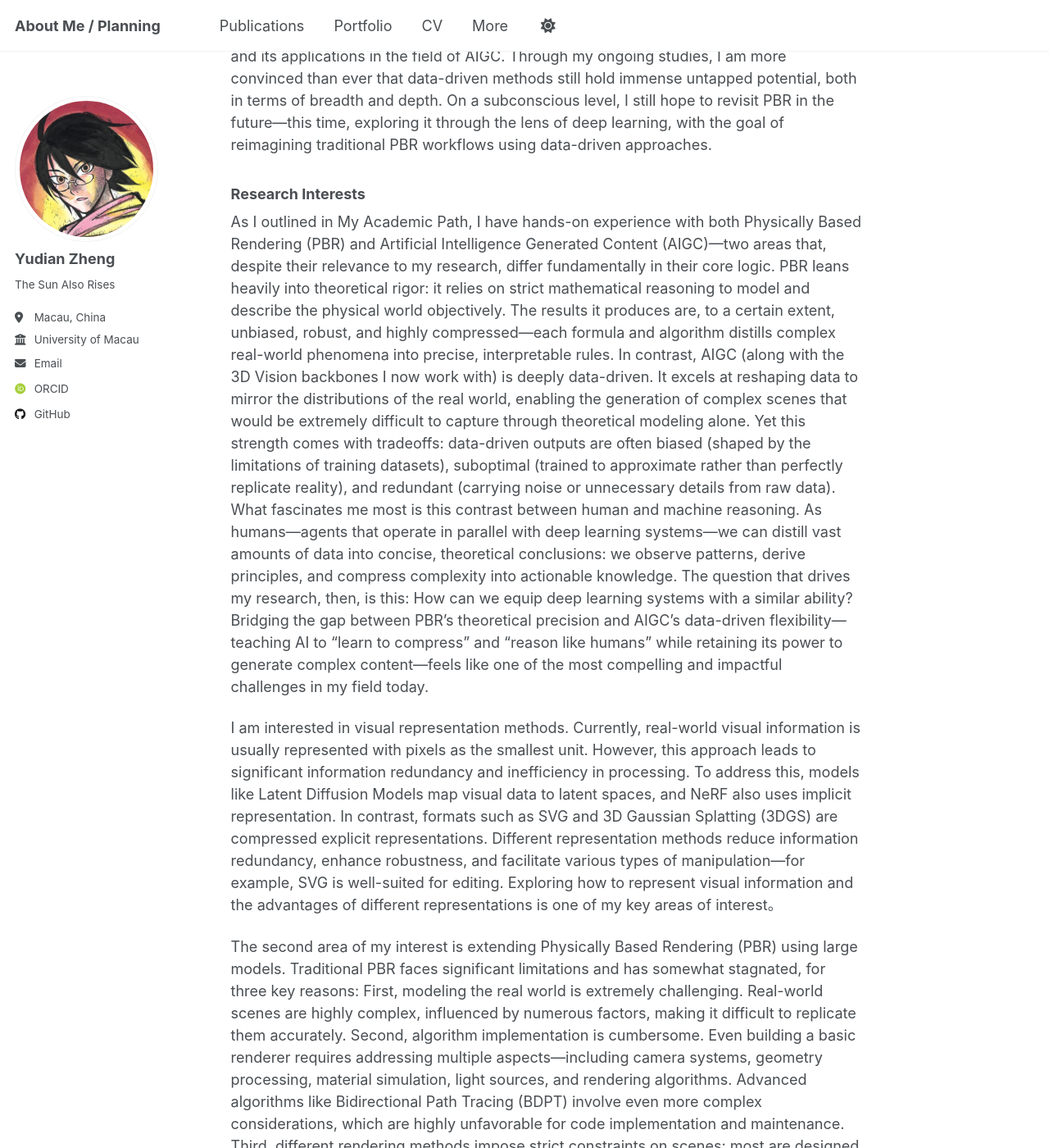
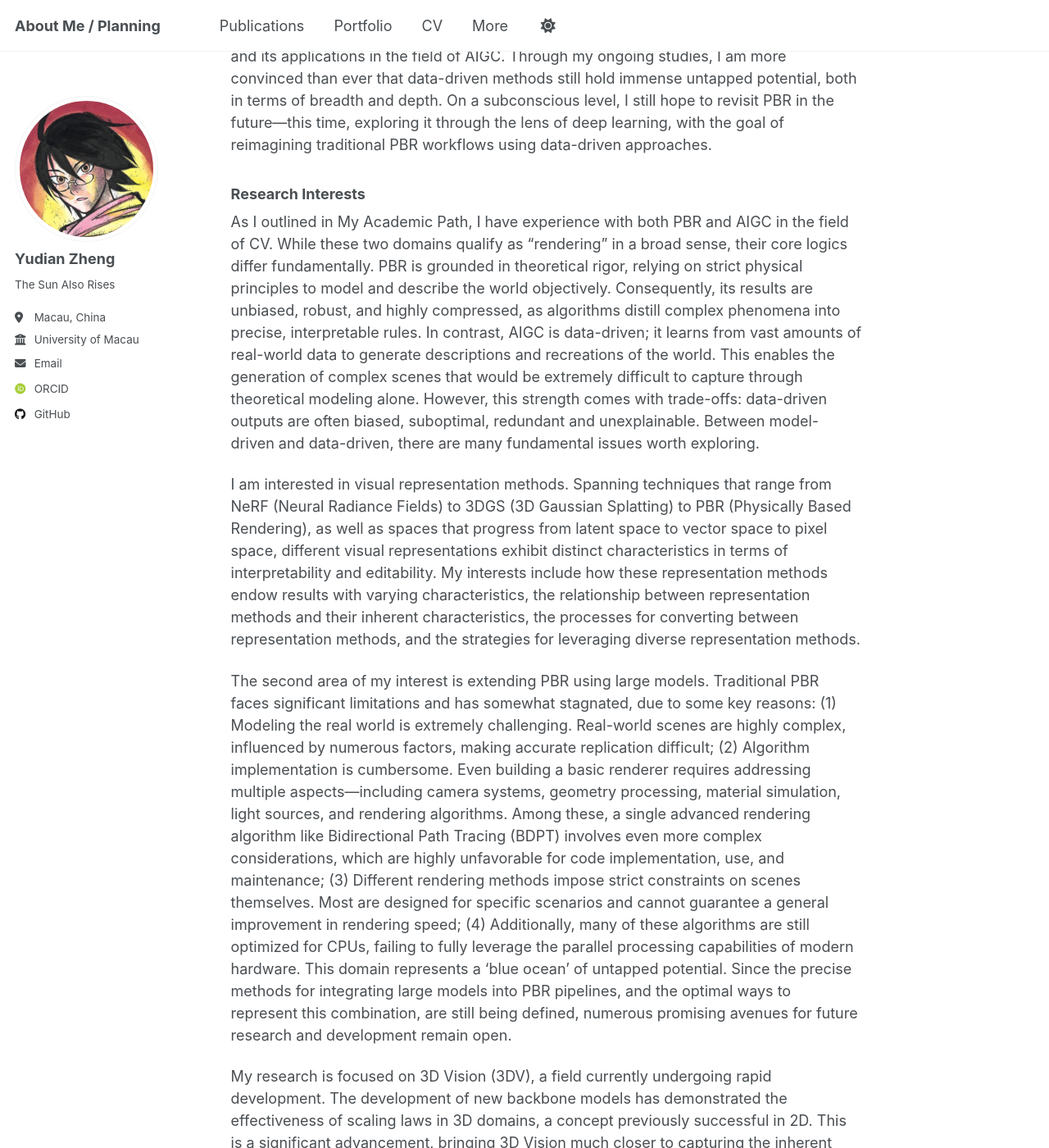
Before and after one commit to yudianzheng/yudianzheng.github.io, a Jekyll site: the page built from _pages/more.md, in a window 1280 px wide and 1400 px high, scrolled down 697 px. Shown: the whole window at 82% size. Built offline with Jekyll 4.4.1, drawn with Linux system fonts in a browser that asks for light colours; some web fonts are replaced; a script that is not in the unit is left out; some of the changed text lies outside the part shown.

```diff
--- a/_pages/more.md
+++ b/_pages/more.md
@@ -19,24 +19,18 @@ Currently, I return to the [University of Macau](https://www.um.edu.mo/) to purs
 
 ### Research Interests
 
-As I outlined in My Academic Path, I have hands-on experience with both Physically Based Rendering (PBR) and Artificial Intelligence Generated Content (AIGC)—two areas that, despite their relevance to my research, differ fundamentally in their core logic.
-PBR leans heavily into theoretical rigor: it relies on strict mathematical reasoning to model and describe the physical world objectively. The results it produces are, to a certain extent, unbiased, robust, and highly compressed—each formula and algorithm distills complex real-world phenomena into precise, interpretable rules. In contrast, AIGC (along with the 3D Vision backbones I now work with) is deeply data-driven. It excels at reshaping data to mirror the distributions of the real world, enabling the generation of complex scenes that would be extremely difficult to capture through theoretical modeling alone. Yet this strength comes with tradeoffs: data-driven outputs are often biased (shaped by the limitations of training datasets), suboptimal (trained to approximate rather than perfectly replicate reality), and redundant (carrying noise or unnecessary details from raw data).
-What fascinates me most is this contrast between human and machine reasoning. As humans—agents that operate in parallel with deep learning systems—we can distill vast amounts of data into concise, theoretical conclusions: we observe patterns, derive principles, and compress complexity into actionable knowledge. The question that drives my research, then, is this: How can we equip deep learning systems with a similar ability? Bridging the gap between PBR’s theoretical precision and AIGC’s data-driven flexibility—teaching AI to “learn to compress” and “reason like humans” while retaining its power to generate complex content—feels like one of the most compelling and impactful challenges in my field today.
+As I outlined in My Academic Path, I have experience with both PBR and AIGC in the field of CV. While these two domains qualify as “rendering” in a broad sense, their core logics differ fundamentally. PBR is grounded in theoretical rigor, relying on strict physical principles to model and describe the world objectively. Consequently, its results are unbiased, robust, and highly compressed, as algorithms distill complex phenomena into precise, interpretable rules. In contrast, AIGC is data-driven; it learns from vast amounts of real-world data to generate descriptions and recreations of the world. This enables the generation of complex scenes that would be extremely difficult to capture through theoretical modeling alone. However, this strength comes with trade-offs: data-driven outputs are often biased, suboptimal, redundant and unexplainable. Between model-driven and data-driven, there are many fundamental issues worth exploring.
 
-I am interested in visual representation methods. Currently, real-world visual information is usually represented with pixels as the smallest unit. However, this approach leads to significant information redundancy and inefficiency in processing.
-To address this, models like Latent Diffusion Models map visual data to latent spaces, and NeRF also uses implicit representation. In contrast, formats such as SVG and 3D Gaussian Splatting (3DGS) are compressed explicit representations.
-Different representation methods reduce information redundancy, enhance robustness, and facilitate various types of manipulation—for example, SVG is well-suited for editing. Exploring how to represent visual information and the advantages of different representations is one of my key areas of interest。
+I am interested in visual representation methods. Spanning techniques that range from NeRF (Neural Radiance Fields) to 3DGS (3D Gaussian Splatting) to PBR (Physically Based Rendering), as well as spaces that progress from latent space to vector space to pixel space, different visual representations exhibit distinct characteristics in terms of interpretability and editability. My interests include how these representation methods endow results with varying characteristics, the relationship between representation methods and their inherent characteristics, the processes for converting between representation methods, and the strategies for leveraging diverse representation methods.
 
-The second area of my interest is extending Physically Based Rendering (PBR) using large models. Traditional PBR faces significant limitations and has somewhat stagnated, for three key reasons:
-First, modeling the real world is extremely challenging. Real-world scenes are highly complex, influenced by numerous factors, making it difficult to replicate them accurately.
-Second, algorithm implementation is cumbersome. Even building a basic renderer requires addressing multiple aspects—including camera systems, geometry processing, material simulation, light sources, and rendering algorithms. Advanced algorithms like Bidirectional Path Tracing (BDPT) involve even more complex considerations, which are highly unfavorable for code implementation and maintenance.
-Third, different rendering methods impose strict constraints on scenes: most are designed for specific scenarios and cannot guarantee a general improvement in rendering speed. Additionally, many of these algorithms are still optimized for CPUs, failing to fully leverage the parallel processing capabilities of modern hardware.
-First, most large models adopt an end-to-end design paradigm, which simplifies both operation and maintenance logic—avoiding the cumbersome, modular coordination required by traditional PBR algorithms.
-Second, large models are data-driven and trained on massive pre-validated data. This enables them to produce reliable results even in complex scenarios, implying significant potential for achieving general improvements in rendering performance (unlike traditional methods limited to specific use cases).
-Third, large models are built on GPU architectures, which means they inherently possess strong parallel computing and scalability capabilities—addressing the inefficiency of traditional PBR algorithms that are often CPU-optimized and struggle to leverage parallel processing power.
+The second area of my interest is extending PBR using large models. Traditional PBR faces significant limitations and has somewhat stagnated, due to some key reasons:
+(1) Modeling the real world is extremely challenging. Real-world scenes are highly complex, influenced by numerous factors, making accurate replication difficult;
+(2) Algorithm implementation is cumbersome. Even building a basic renderer requires addressing multiple aspects—including camera systems, geometry processing, material simulation, light sources, and rendering algorithms. Among these, a single advanced rendering algorithm like Bidirectional Path Tracing (BDPT) involves even more complex considerations, which are highly unfavorable for code implementation, use, and maintenance;
+(3) Different rendering methods impose strict constraints on scenes themselves. Most are designed for specific scenarios and cannot guarantee a general improvement in rendering speed;
+(4) Additionally, many of these algorithms are still optimized for CPUs, failing to fully leverage the parallel processing capabilities of modern hardware.
+This domain represents a 'blue ocean' of untapped potential. Since the precise methods for integrating large models into PBR pipelines, and the optimal ways to represent this combination, are still being defined, numerous promising avenues for future research and development remain open.
 
-At present, 3D Vision (3DV) is in a phase of dynamic development. The emergence of new backbones has demonstrated the feasibility of the scaling law in 3D domains—a breakthrough that makes 3D Vision far closer to capturing the "essence" of real-world objects and scenes than pure 2D vision. This shift also marks a gradual convergence of 3D Vision with Computer Graphics (CG), differing from the traditional focus of Computer Vision (CV).
-On another front, advancing 3D Vision also offers substantial value for Artificial Intelligence Generated Content (AIGC): it provides critical support for a range of AIGC tasks, including video generation, 3D asset creation, and scene understanding. Importantly, we are still in the early stages of exploring and understanding the full potential of this synergy between 3D Vision and AIGC—leaving ample room for innovation and discovery.
+My research is focused on 3D Vision (3DV), a field currently undergoing rapid development. The development of new backbone models has demonstrated the effectiveness of scaling laws in 3D domains, a concept previously successful in 2D. This is a significant advancement, bringing 3D Vision much closer to capturing the inherent properties of real-world. This evolution also signals a growing alignment between CV and CG. Consequently, advancements in 3DV offer substantial benefits for AIGC, providing crucial support for tasks such as video generation, 3D asset creation, and scene understanding. Crucially, we are still in the early stages of exploring the full potential of the synergy.
 
 ### Evolving Research Perspectives
 
```
Also changed, not shown: _pages/about.md (+7 -15 lines).
